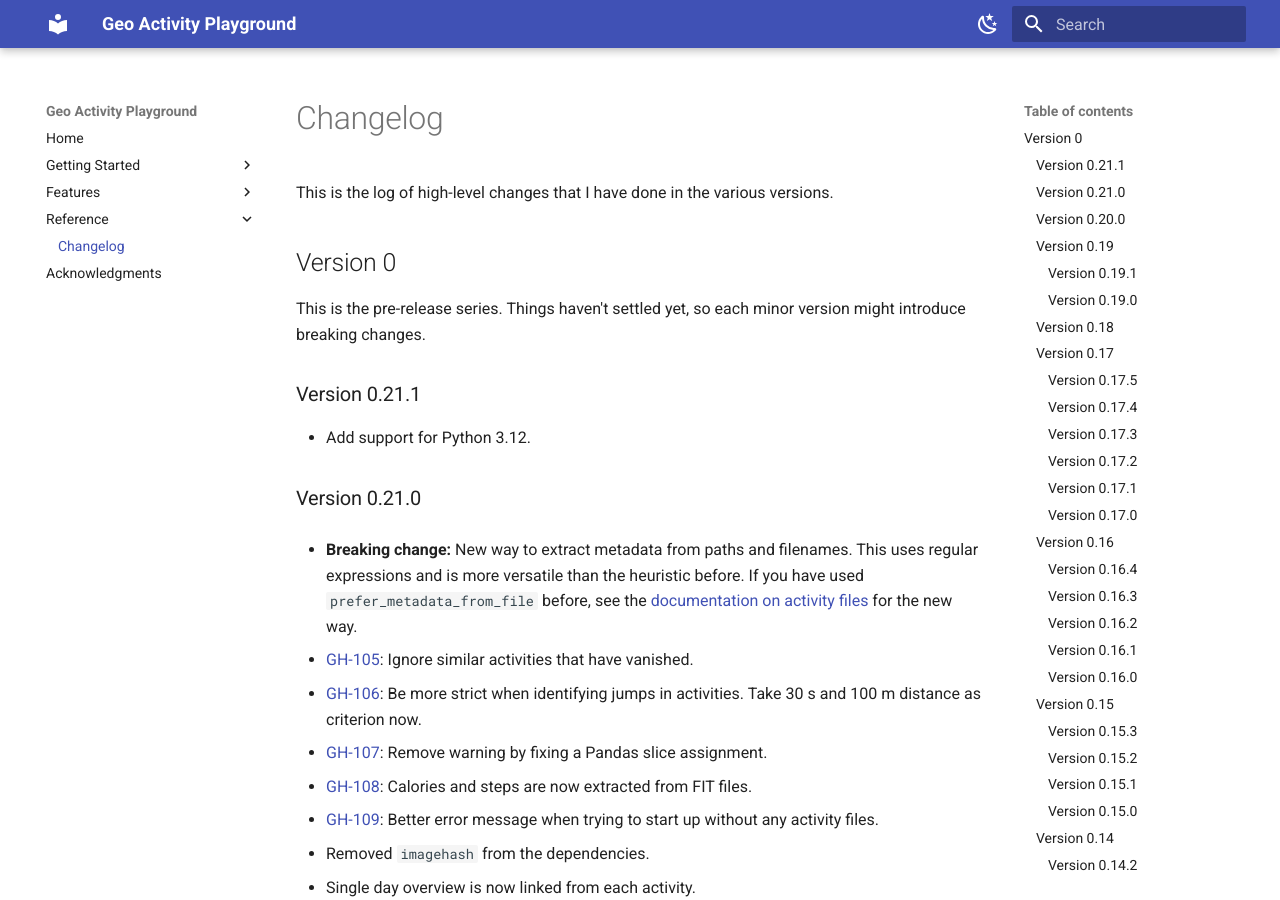
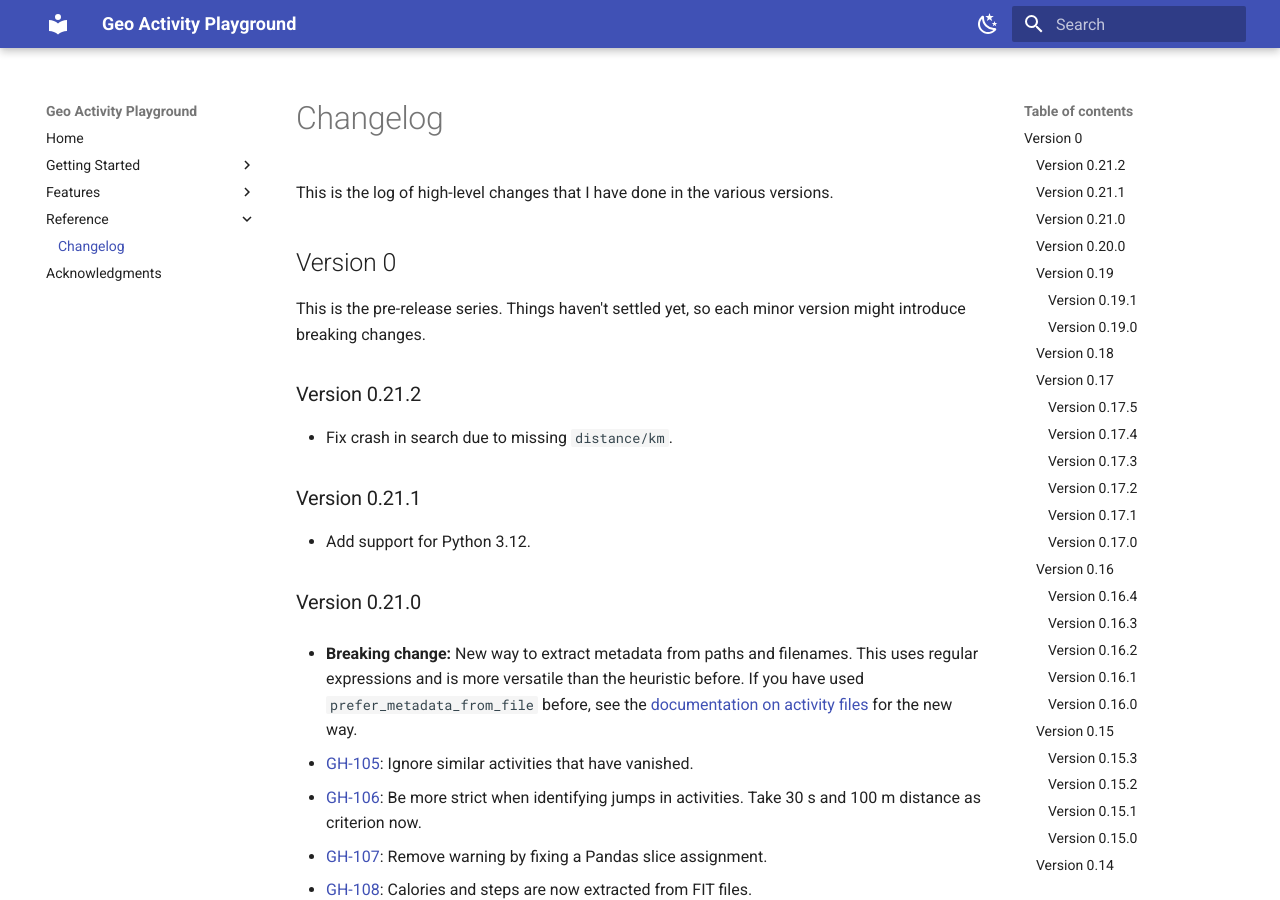
Before and after one commit to martin-ueding/geo-activity-playground, an MkDocs documentation site: the page built from docs/reference/changelog.md, in a window 1280 px wide and 900 px high. Built offline with MkDocs 1.6.1 and Material for MkDocs 9.7.7, drawn with Linux system fonts in a browser that asks for light colours.

Commit message:
Changelog entry

```diff
--- a/docs/reference/changelog.md
+++ b/docs/reference/changelog.md
@@ -5,6 +5,10 @@ This is the log of high-level changes that I have done in the various versions.
 ## Version 0
 
 This is the pre-release series. Things haven't settled yet, so each minor version might introduce breaking changes.
+
+### Version 0.21.2
+
+- Fix crash in search due to missing `distance/km`.
 
 ### Version 0.21.1
 
```
